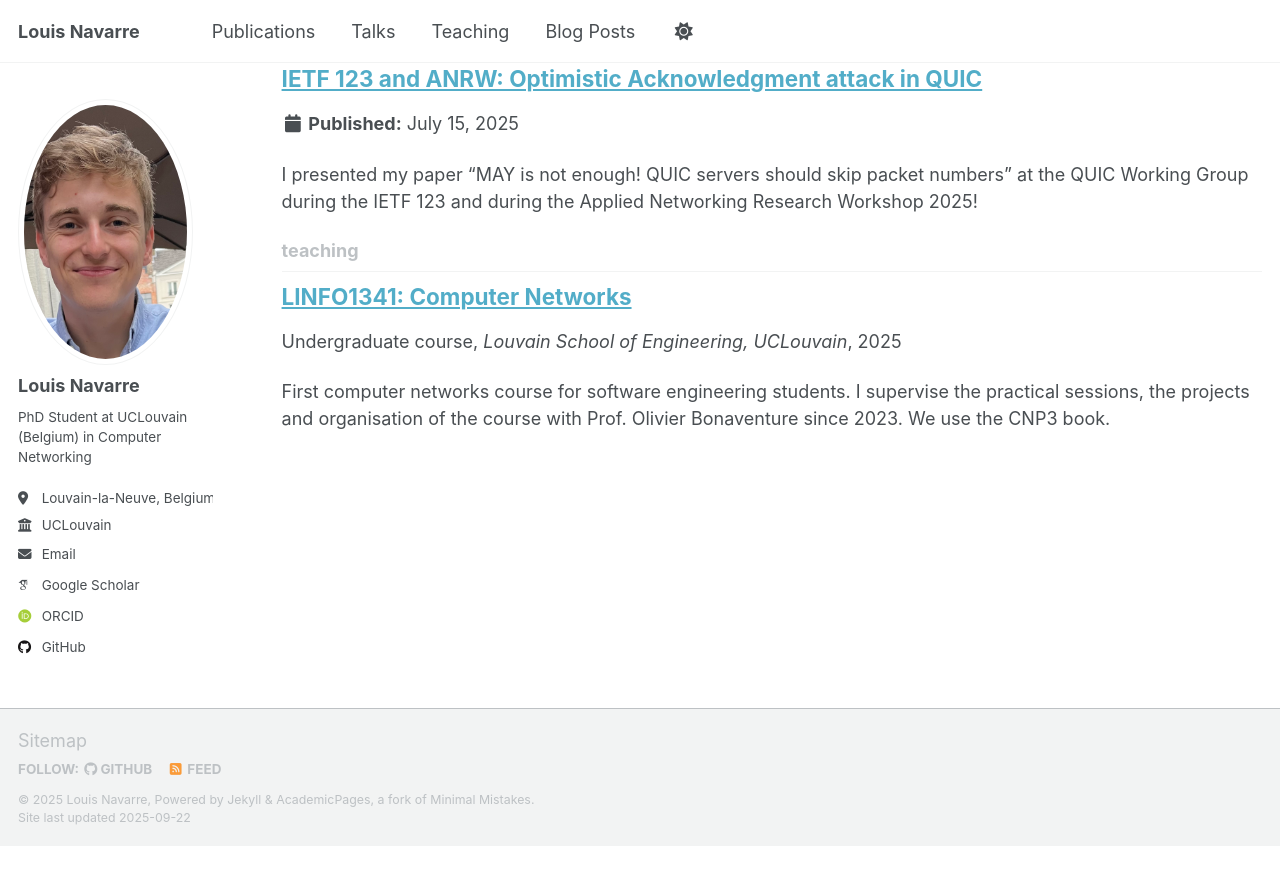
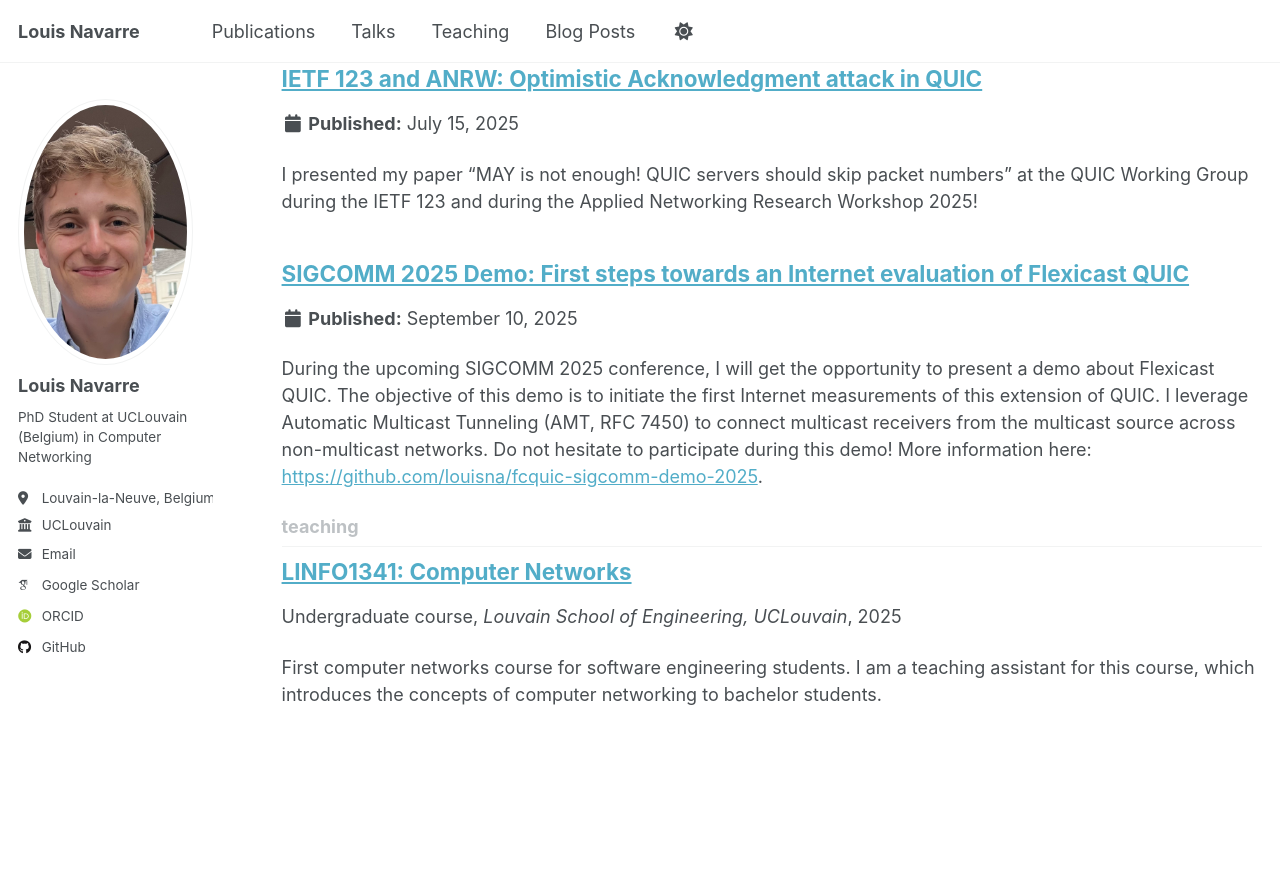
Before and after one commit to louisna/louisna.github.io, a Jekyll site: the page built from _pages/collection-archive.html, in a window 1280 px wide and 900 px high, scrolled down 5145 px. Shown: the top 885 px of the window. Built offline with Jekyll 4.4.1, drawn with Linux system fonts in a browser that asks for light colours; some web fonts are replaced; a script that is not in the unit is left out; before the commit the page ends 5991 px from its top, so only the background shows below that.

Commit message:
Add SIGCOMM demo talk and update LINFO1341

```diff
--- /dev/null
+++ b/_talks/2025-sigcomm-demo.md
@@ -0,0 +1,15 @@
+---
+title: "SIGCOMM 2025 Demo: First steps towards an Internet evaluation of Flexicast QUIC"
+collection: talks
+type: "Talk"
+permalink: /talks/2025-sigcomm-demo
+venue: "ACM SIGCOMM 2025 Demo session"
+date: 2025-09-10
+location: "Coimbra, Portugal"
+---
+
+During the upcoming SIGCOMM 2025 conference, I will get the opportunity to present a demo about Flexicast QUIC. The objective of this demo is to initiate the first Internet measurements of this extension of QUIC.
+I leverage Automatic Multicast Tunneling (AMT, RFC 7450) to connect multicast receivers from the multicast source across non-multicast networks. Do not hesitate to participate during this demo!
+More information here: [https://github.com/louisna/fcquic-sigcomm-demo-2025](https://github.com/louisna/fcquic-sigcomm-demo-2025).
+
+I look forward to seeing you there!
--- a/_teaching/2025-linfo1341.md
+++ b/_teaching/2025-linfo1341.md
@@ -9,5 +9,20 @@ location: "Louvain-la-Neuve, Belgium"
 ---
 
 First computer networks course for software engineering students.
-I supervise the practical sessions, the projects and organisation of the course with Prof. Olivier Bonaventure since 2023.
-We use the CNP3 book.
+I am a teaching assistant for this course, which introduces the concepts of computer networking to bachelor students.
+
+## Content
+
+We heavily rely on the CNP3 book, written by Olivier Bonaventure. This book is quite complete, and provides explanations, examples and details for all basic protocols of the Internet, at all layers.
+More information can be found [here](https://uclouvain.be/en-cours-2025-linfo1341).
+
+## Practical details
+
+My job includes:
+- Designing, supervising, and correcting projects during the academic year
+- Organising and giving practical sessions
+
+I have been teaching assistant for LINFO1341 during the following academic years:
+- 2025-2026
+- 2024-2025
+- 2023-2024
```
